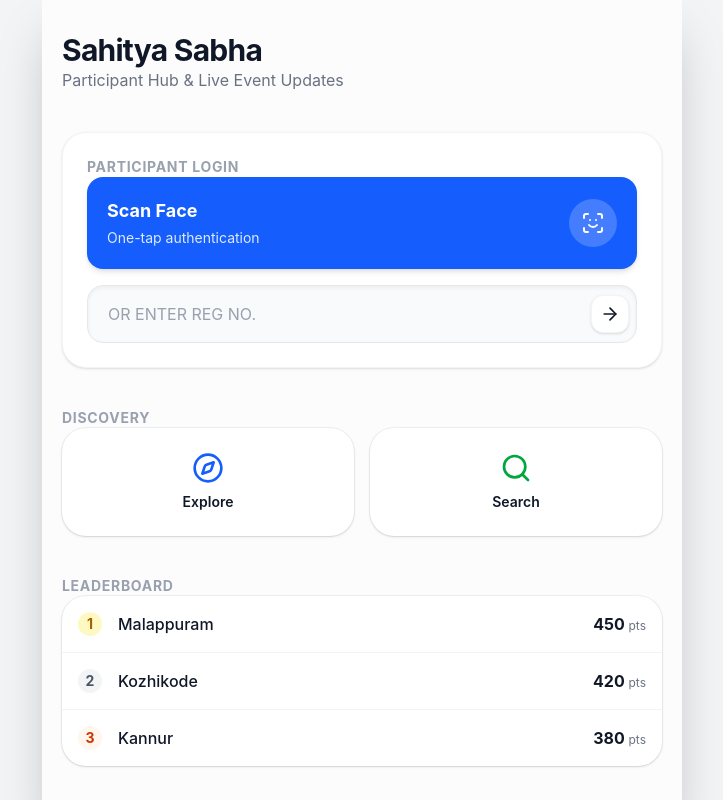
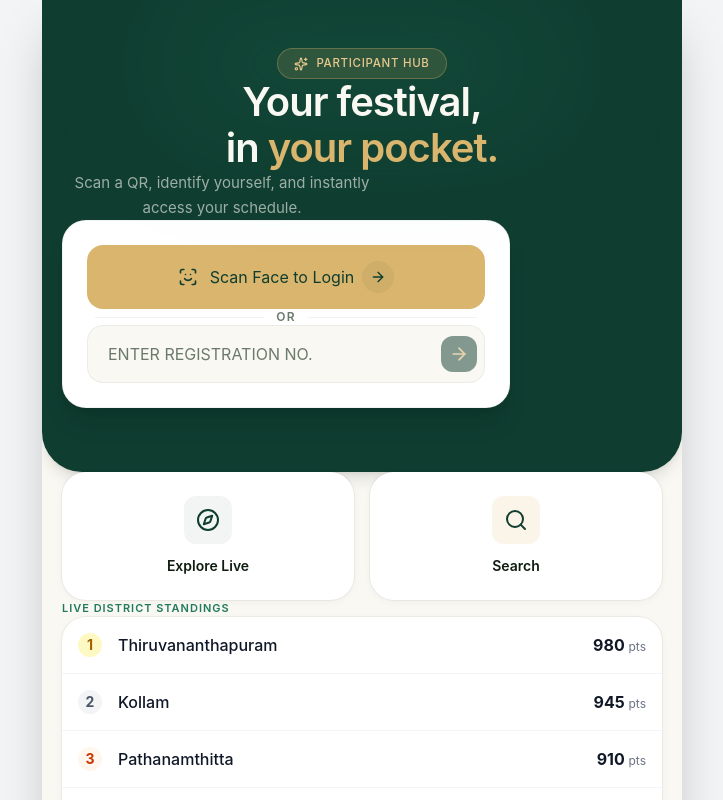
Before and after one commit to Yahiyamuhammed/-ParticipantHub, a React app in the folder Frontend/: page / in a window 1280 px wide. Shown: the top 800 px of the page, without its empty margins (278-1001 px from the left). Built offline with nearby package versions, Linux system fonts and the light colour scheme; the HTML template or start-up script is replaced by a standard one.

Commit message:
feat: add a new theme on landing page

```diff
--- a/Frontend/src/components/common/Button.jsx
+++ b/Frontend/src/components/common/Button.jsx
@@ -2,9 +2,10 @@
 import clsx from "clsx";
 
 const variants = {
-  primary: "bg-gray-900 text-white hover:bg-gray-800",
-  secondary: "bg-gray-100 text-gray-900 hover:bg-gray-200",
-  outline: "border border-gray-200 bg-white hover:bg-gray-50 text-gray-900",
+  // Gold background, dark forest text
+  primary: "bg-brand-accent text-brand-dark hover:bg-brand-accentLight font-semibold",
+  secondary: "bg-white text-brand-dark hover:bg-gray-50 border border-black/5",
+  outline: "border border-brand-accent/30 text-brand-accent hover:border-brand-accent/60 bg-transparent",
 };
 
 function Button({ children, className, variant = "primary", type = "button", disabled, ...props }) {
--- a/Frontend/src/features/landing/components/LeaderBoard.jsx
+++ b/Frontend/src/features/landing/components/LeaderBoard.jsx
@@ -4,9 +4,20 @@ import Card from "@/components/common/Card";
 
 // Mock data - eventually move to a service
 const mockLeaderboard = [
-  { id: 1, district: "Malappuram", points: 450, isCurrentUsers: false },
-  { id: 2, district: "Kozhikode", points: 420, isCurrentUsers: false },
-  { id: 3, district: "Kannur", points: 380, isCurrentUsers: false },
+  { id: 1, district: "Thiruvananthapuram", points: 980, isCurrentUsers: false },
+  { id: 2, district: "Kollam", points: 945, isCurrentUsers: false },
+  { id: 3, district: "Pathanamthitta", points: 910, isCurrentUsers: false },
+  { id: 4, district: "Alappuzha", points: 890, isCurrentUsers: false },
+  { id: 5, district: "Kottayam", points: 860, isCurrentUsers: false },
+  { id: 6, district: "Idukki", points: 835, isCurrentUsers: false },
+  { id: 7, district: "Ernakulam", points: 810, isCurrentUsers: false },
+  { id: 8, district: "Thrissur", points: 790, isCurrentUsers: false },
+  { id: 9, district: "Palakkad", points: 760, isCurrentUsers: false },
+  { id: 10, district: "Malappuram", points: 735, isCurrentUsers: false },
+  { id: 11, district: "Kozhikode", points: 710, isCurrentUsers: true },
+  { id: 12, district: "Wayanad", points: 685, isCurrentUsers: false },
+  { id: 13, district: "Kannur", points: 660, isCurrentUsers: false },
+  { id: 14, district: "Kasaragod", points: 640, isCurrentUsers: false },
 ];
 
 export default function Leaderboard() {
--- a/Frontend/src/index.css
+++ b/Frontend/src/index.css
@@ -1,5 +1,24 @@
 @import "tailwindcss";
-@import "./styles/theme.css";
+
+@theme {
+  /*
+    These variables automatically create Tailwind classes!
+    Example: --color-brand-dark creates 'bg-brand-dark', 'text-brand-dark', etc.
+  */
+  --color-brand-dark: #0F3D30;
+  --color-brand-mid: #155845;
+  --color-brand-light: #217A5F;
+  --color-brand-accent: #D9B56D;
+  --color-brand-accentLight: #E8C98D;
+  --color-brand-cream: #FAF8F2;
+  --color-brand-card: #FFFFFF;
+  --color-brand-textDark: #0F1C10;
+  --color-brand-textMid: #3A4A3C;
+  --color-brand-textMuted: #6B7A6D;
+
+  /* Custom subtle shadow matching your old theme */
+  --shadow-sm: 0 2px 8px rgba(0, 0, 0, 0.04);
+}
 
 *,
 *::before,
@@ -11,16 +30,15 @@
   margin: 0;
 }
 
+/* Updated font stack to match your previous portal's premium feel */
 html {
-  font-family:
-    Inter,
-    system-ui,
-    sans-serif;
+  font-family: -apple-system, BlinkMacSystemFont, "Segoe UI", Roboto, sans-serif;
 }
 
 body {
-  background: var(--background);
-  color: var(--text-primary);
+  /* Defaulting to your cream background and dark text */
+  background-color: var(--color-brand-cream);
+  color: var(--color-brand-textDark);
 }
 
 button,
--- a/Frontend/src/pages/Landing/index.jsx
+++ b/Frontend/src/pages/Landing/index.jsx
@@ -1,11 +1,12 @@
 // src/pages/Landing/index.jsx
 import React, { useState } from "react";
 import { useNavigate } from "react-router-dom";
-import { ScanFace, Search, Compass, ArrowRight } from "lucide-react";
+import { ScanFace, Search, Compass, ArrowRight, Sparkles } from "lucide-react";
 import Section from "@/components/common/Section";
 import Card from "@/components/common/Card";
-import Leaderboard from "@/features/landing/components/LeaderBoard";
+import Leaderboard from "@/features/landing/components/Leaderboard";
 import { useAuth } from "@/context/AuthContext";
+import Button from "@/components/common/Button";
 
 export default function LandingPage() {
   const navigate = useNavigate();
@@ -15,100 +16,101 @@ export default function LandingPage() {
   const handleRegSubmit = (e) => {
     e.preventDefault();
     if (!regNumber.trim()) return;
-    login({
-      id: "P-1023",
-      name: "Yahiya Muhammed",
-      reg: regNumber.toUpperCase(),
-    });
+    login({ id: "P-1023", name: "Yahiya Muhammed", reg: regNumber.toUpperCase(), district: "Nadapuram" });
     navigate("/dashboard");
   };
 
   return (
-    // Outer container provides the background color space for the whole page
-    <div className="flex flex-col gap-10 pb-16 pt-8 bg-gray-50/50 min-h-screen">
-      {/* Header Zone */}
-      <header className="px-5">
-        <h1 className="text-3xl font-bold tracking-tight text-gray-900">
-          Sahitya Sabha
+    <div className="flex flex-col min-h-screen bg-brand-cream pb-16">
+
+      {/* HERO SECTION (Dark Forest Green) */}
+      <div className="bg-brand-dark px-5 pt-12 pb-16 rounded-b-[2.5rem] shadow-lg relative">
+        {/* Subtle background glow mimicking the border light */}
+        <div className="absolute top-0 left-1/2 -translate-x-1/2 w-full max-w-sm h-32 bg-brand-light blur-3xl opacity-20 pointer-events-none"></div>
+
+        <div className="relative z-10 text-center mb-10">
+          <div className="inline-flex items-center gap-2 bg-brand-accent/15 border border-brand-accent/30 rounded-full px-4 py-1.5 text-[11.5px] font-medium text-brand-accentLight tracking-[0.06em] uppercase mb-7">
+            <Sparkles className="w-3.5 h-3.5" />
+            Participant Hub
+          </div>
+
+          <h1 className="text-[2.5rem] leading-[1.15] font-semibold text-brand-cream tracking-tight mb-4">
+            Your festival,<br />in <span className="text-brand-accent">your pocket.</span>
           </h1>
-        <p className="mt-1 text-gray-500">
-          Participant Hub & Live Event Updates
+          <p className="text-brand-cream/60 text-[15px] leading-relaxed max-w-xs mx-auto">
+            Scan a QR, identify yourself, and instantly access your schedule.
           </p>
-      </header>
+        </div>
 
-      {/* Login Zone - Elevated for priority */}
-      <section className="px-5">
-        <div className="bg-white p-6 rounded-3xl shadow-sm border border-gray-100 space-y-6">
-          <h2 className="text-sm font-bold uppercase tracking-wider text-gray-400">
-            Participant Login
-          </h2>
+        {/* FRICTIONLESS LOGIN CARD */}
+        <div className="bg-brand-card p-6 rounded-3xl shadow-xl border border-black/5 space-y-4 max-w-md mx-auto">
+          <Button
+            onClick={() => navigate("/login")}
+            className="w-full flex justify-between items-center py-4"
+          >
+            <div className="flex items-center gap-3">
+              <ScanFace className="w-5 h-5 text-brand-dark" />
+              <span className="text-base">Scan Face to Login</span>
+            </div>
+            <div className="bg-brand-dark/5 p-2 rounded-full">
+              <ArrowRight className="w-4 h-4 text-brand-dark" />
+            </div>
+          </Button>
 
-          <div className="flex flex-col gap-4">
-            {" "}
-            {/* Increased gap between Face and Reg */}
-            <button
-              onClick={() => navigate("/login")}
-              className="w-full bg-blue-600 text-white rounded-2xl p-5 flex items-center justify-between hover:bg-blue-700 transition-all shadow-md active:scale-[0.98]"
-            >
-              <div className="text-left">
-                <span className="block font-bold text-lg">Scan Face</span>
-                <span className="text-blue-100 text-sm">
-                  One-tap authentication
-                </span>
+          <div className="flex items-center gap-3 text-brand-textMuted text-xs uppercase tracking-widest font-semibold px-2">
+            <div className="flex-1 h-px bg-black/5"></div>
+            OR
+            <div className="flex-1 h-px bg-black/5"></div>
           </div>
-              <div className="bg-white/20 p-3 rounded-full">
-                <ScanFace className="w-6 h-6 text-white" />
-              </div>
-            </button>
+
           <form onSubmit={handleRegSubmit} className="relative">
             <input
               type="text"
               value={regNumber}
               onChange={(e) => setRegNumber(e.target.value)}
-                placeholder="Or enter Reg No."
-                className="w-full bg-gray-50 border border-gray-200 rounded-2xl pl-5 pr-14 py-4 font-medium text-gray-900 placeholder-gray-400 focus:outline-none focus:ring-2 focus:ring-gray-900 transition-all uppercase shadow-inner"
+              placeholder="Enter Registration No."
+              className="w-full bg-brand-cream border border-black/5 rounded-2xl pl-5 pr-14 py-4 font-medium text-brand-textDark placeholder-brand-textMuted focus:outline-none focus:border-brand-accent/50 focus:ring-1 focus:ring-brand-accent/50 transition-all uppercase"
             />
             <button
               type="submit"
-                className="absolute right-2 top-1/2 -translate-y-1/2 p-2 bg-white text-gray-900 rounded-xl shadow-sm border border-gray-100 hover:bg-gray-50"
+              disabled={regNumber.length < 4}
+              className="absolute right-2 top-1/2 -translate-y-1/2 p-2 bg-brand-dark text-brand-accent rounded-xl disabled:opacity-50 hover:bg-brand-mid transition-colors"
             >
               <ArrowRight className="w-5 h-5" />
             </button>
           </form>
         </div>
       </div>
-      </section>
 
-      {/* Discovery Zone - Flat background, distinct cards */}
-      <section className="px-5 space-y-4">
-        <h2 className="text-sm font-bold uppercase tracking-wider text-gray-400 ml-1">
-          Discovery
-        </h2>
-        <div className="grid grid-cols-2 gap-4">
-          <Card
-            onClick={() => navigate("/explore")}
-            className="py-6 border-none shadow-sm flex flex-col items-center gap-2"
-          >
-            <Compass className="w-8 h-8 text-blue-600" />
-            <span className="font-semibold text-gray-900 text-sm">Explore</span>
+      {/* DISCOVERY & LEADERBOARD (Cream Background) */}
+      <div className="px-5 -mt-4 relative z-20 space-y-8">
+
+        {/* Discovery Grid */}
+        <div className="grid grid-cols-2 gap-4 mt-10">
+          <Card onClick={() => navigate("/explore")} className="py-6 border-black/5 shadow-sm flex flex-col items-center gap-3 hover:-translate-y-1 transition-transform">
+            <div className="w-12 h-12 bg-brand-dark/5 rounded-xl flex items-center justify-center">
+              <Compass className="w-6 h-6 text-brand-dark" />
+            </div>
+            <span className="font-semibold text-brand-textDark text-sm">Explore Live</span>
           </Card>
-          <Card
-            onClick={() => navigate("/explore", { state: { autoFocusSearch: true } })}
-            className="py-6 border-none shadow-sm flex flex-col items-center gap-2"
-          >
-            <Search className="w-8 h-8 text-green-600" />
-            <span className="font-semibold text-gray-900 text-sm">Search</span>
+
+          <Card onClick={() => navigate("/explore", { state: { autoFocus: true } })} className="py-6 border-black/5 shadow-sm flex flex-col items-center gap-3 hover:-translate-y-1 transition-transform">
+            <div className="w-12 h-12 bg-brand-accent/15 rounded-xl flex items-center justify-center">
+              <Search className="w-6 h-6 text-brand-dark" />
+            </div>
+            <span className="font-semibold text-brand-textDark text-sm">Search</span>
           </Card>
         </div>
-      </section>
 
-      {/* Leaderboard Zone - Distinct white container */}
-      <section className="px-5">
-        <h2 className="text-sm font-bold uppercase tracking-wider text-gray-400 mb-3 ml-1">
-          Leaderboard
+        {/* Leaderboard */}
+        <section>
+          <h2 className="text-[11px] font-semibold uppercase tracking-[0.09em] text-brand-light mb-4 ml-1">
+            Live District Standings
           </h2>
+          {/* Ensure Leaderboard component uses transparent/white cards gracefully */}
           <Leaderboard />
         </section>
       </div>
+    </div>
   );
 }
```
Lines whose indentation alone changed are shown as unchanged.
